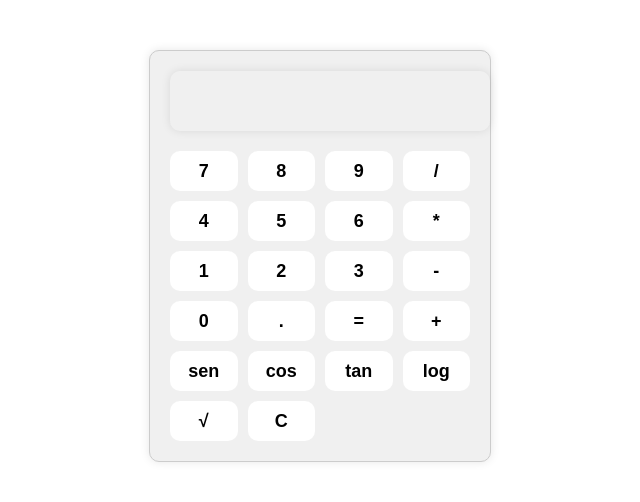
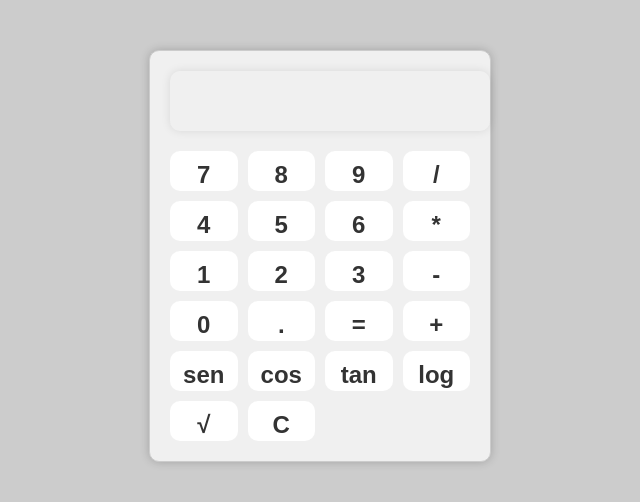
Before and after one commit to qualyvale/CalculadoraCuan, a plain HTML site: page index.html in a window 1280 px wide. Shown: the whole page, without its empty margins (320-960 px from the left). Drawn offline with Linux system fonts and the light colour scheme.

Commit message:
Update style.css

```diff
--- a/style.css
+++ b/style.css
@@ -41,3 +41,24 @@ button {
 button:hover {
     background-color: #f0f0f0;
 }
+
+body {
+    font-family: Arial, sans-serif;
+    background-color: #ccc;
+}
+
+.calculadora {
+    box-shadow: 0 0 10px rgba(0, 0, 0, 0.2);
+}
+
+#display {
+    font-size: 36px;
+    font-weight: bold;
+    color: #333;
+}
+
+.botoes button {
+    font-size: 24px;
+    font-weight: bold;
+    color: #333;
+}
```
